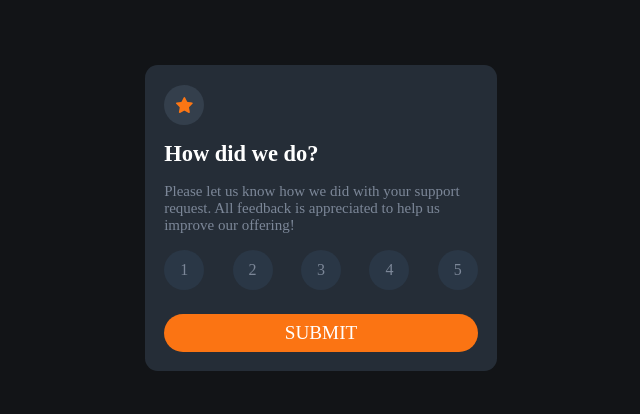
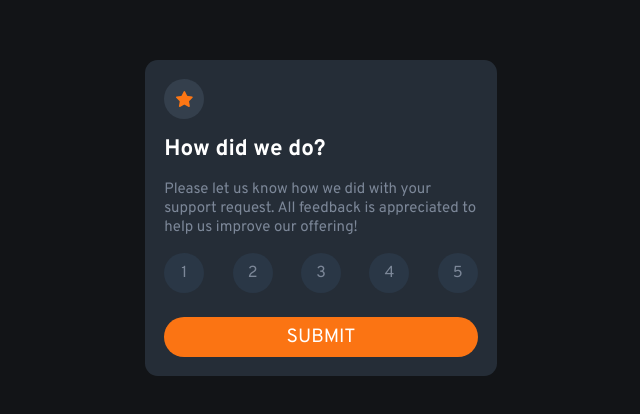
Before and after one commit to jeronasiedu/interactiveRatingComponent, a plain HTML site: page index.html in a window 1280 px wide. Shown: the part 182-596 px from the top of the page, without its empty margins (319-959 px from the left). Drawn offline with Linux system fonts and the light colour scheme.

Commit message:
implement google fonts

```diff
--- a/style.css
+++ b/style.css
@@ -1,3 +1,4 @@
+@import url('https://fonts.googleapis.com/css2?family=Overpass:wght@400;500;600;700&display=swap');
 * {
   margin: 0;
   padding: 0;
```
